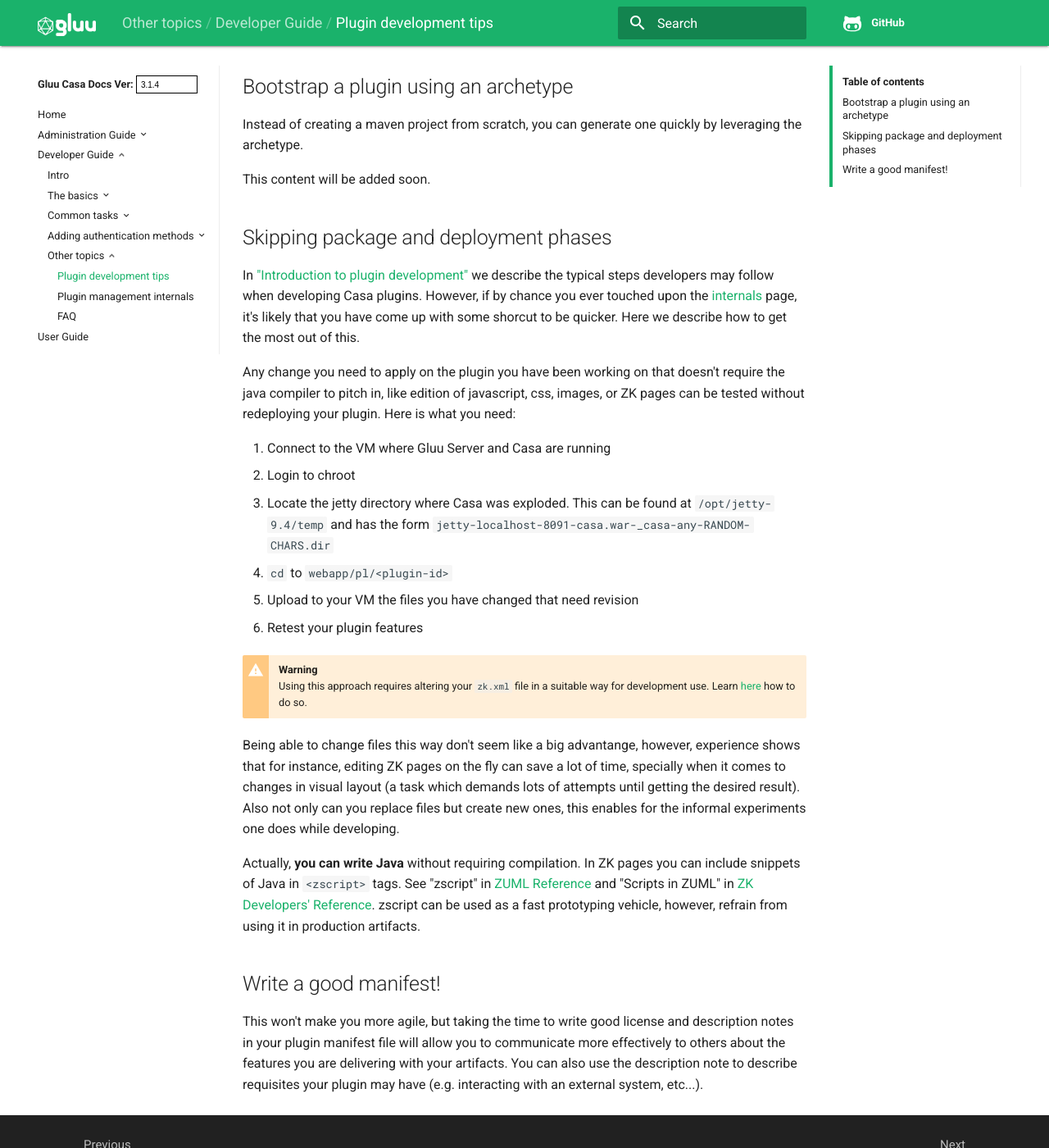
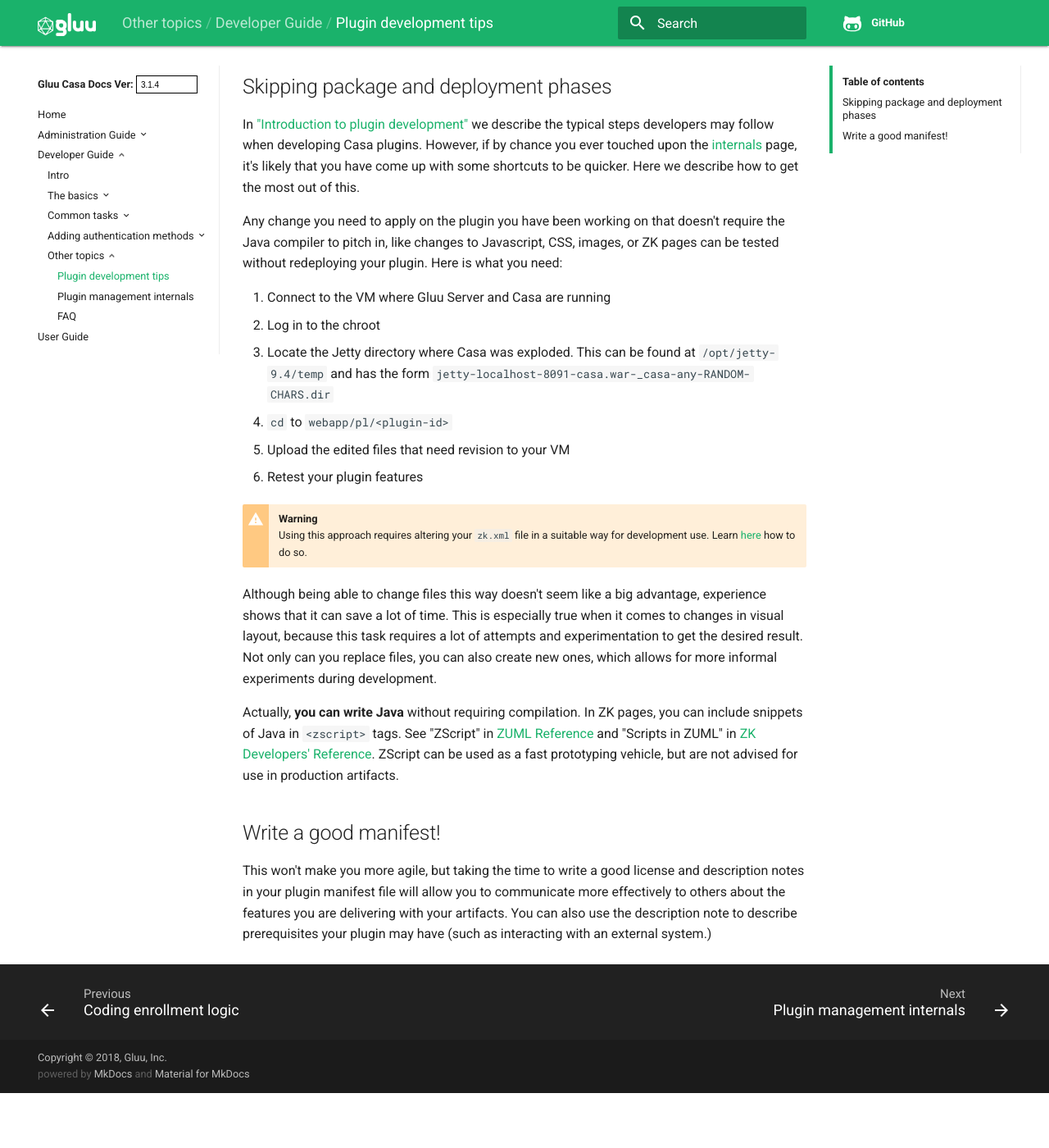
Before and after one commit to shmorri/docs-casa-prod, an MkDocs documentation site: the page built from docs/source/developer/tips-development.md, in a window 1280 px wide and 1400 px high, scrolled down 194 px. Shown: the whole window at 82% size. Built offline with MkDocs 1.6.1, drawn with Linux system fonts in a browser that asks for light colours; old or Windows-style settings are respelled for this version of MkDocs; after the commit the page ends 1527 px from its top, so only the background shows below that.

Commit message:
Update tips-development.md
Proofreading and editing

```diff
--- a/docs/source/developer/tips-development.md
+++ b/docs/source/developer/tips-development.md
@@ -1,33 +1,37 @@
 # Tips for plugin development
 
-This page points some techniques you can use to make your development tasks more agile when writing plugins.
+The following are some techniques you can use to make development tasks more agile when writing plugins.
+
+<!--
 
 ## Bootstrap a plugin using an archetype
 
 Instead of creating a maven project from scratch, you can generate one quickly by leveraging the archetype.
 
-This content will be added soon.<!--TODO -->
+This content will be added soon. TODO
+
+-->
 
 ## Skipping package and deployment phases
 
-In ["Introduction to plugin development"](./intro-plugin.md#development-lifecycle) we describe the typical steps developers may follow when developing Casa plugins. However, if by chance you ever touched upon the [internals](./plugin-management-internals.md#resource-extraction-and-registration) page, it's likely that you have come up with some shorcut to be quicker. Here we describe how to get the most out of this.
+In ["Introduction to plugin development"](./intro-plugin.md#development-lifecycle) we describe the typical steps developers may follow when developing Casa plugins. However, if by chance you ever touched upon the [internals](./plugin-management-internals.md#resource-extraction-and-registration) page, it's likely that you have come up with some shortcuts to be quicker. Here we describe how to get the most out of this.
 
-Any change you need to apply on the plugin you have been working on that doesn't require the java compiler to pitch in, like edition of javascript, css, images, or ZK pages can be tested without redeploying your plugin. Here is what you need:
+Any change you need to apply on the plugin you have been working on that doesn't require the Java compiler to pitch in, like changes to Javascript, CSS, images, or ZK pages can be tested without redeploying your plugin. Here is what you need:
 
 1. Connect to the VM where Gluu Server and Casa are running
-1. Login to chroot
-1. Locate the jetty directory where Casa was exploded. This can be found at `/opt/jetty-9.4/temp` and has the form `jetty-localhost-8091-casa.war-_casa-any-RANDOM-CHARS.dir`
+1. Log in to the chroot
+1. Locate the Jetty directory where Casa was exploded. This can be found at `/opt/jetty-9.4/temp` and has the form `jetty-localhost-8091-casa.war-_casa-any-RANDOM-CHARS.dir`
 1. `cd` to `webapp/pl/<plugin-id>`
-1. Upload to your VM the files you have changed that need revision
+1. Upload the edited files that need revision to your VM
 1. Retest your plugin features
 
 !!! Warning
     Using this approach requires altering your `zk.xml` file in a suitable way for development use. Learn [here](intro-plugin.md#a-running-gluu-casa-installation) how to do so.
 
-Being able to change files this way don't seem like a big advantange, however, experience shows that for instance, editing ZK pages on the fly can save a lot of time, specially when it comes to changes in visual layout (a task which demands lots of attempts until getting the desired result). Also not only can you replace files but create new ones, this enables for the informal experiments one does while developing.
+Although being able to change files this way doesn't seem like a big advantage, experience shows that it can save a lot of time. This is especially true when it comes to changes in visual layout, because this task requires a lot of attempts and experimentation to get the desired result. Not only can you replace files, you can also create new ones, which allows for more informal experiments during development.
 
-Actually, **you can write Java** without requiring compilation. In ZK pages you can include snippets of Java in `<zscript>` tags. See "zscript" in [ZUML Reference](./intro-plugin.md#reference-docs) and "Scripts in ZUML" in [ZK Developers' Reference](./intro-plugin.md#reference-docs). zscript can be used as a fast prototyping vehicle, however, refrain from using it in production artifacts.
+Actually, **you can write Java** without requiring compilation. In ZK pages, you can include snippets of Java in `<zscript>` tags. See "ZScript" in [ZUML Reference](./intro-plugin.md#reference-docs) and "Scripts in ZUML" in [ZK Developers' Reference](./intro-plugin.md#reference-docs). ZScript can be used as a fast prototyping vehicle, but are not advised for use in production artifacts.
 
 ## Write a good manifest!
 
-This won't make you more agile, but taking the time to write good license and description notes in your plugin manifest file will allow you to communicate more effectively to others about the features you are delivering with your artifacts. You can also use the description note to describe requisites your plugin may have (e.g. interacting with an external system, etc...).
+This won't make you more agile, but taking the time to write a good license and description notes in your plugin manifest file will allow you to communicate more effectively to others about the features you are delivering with your artifacts. You can also use the description note to describe prerequisites your plugin may have (such as interacting with an external system.)
```
